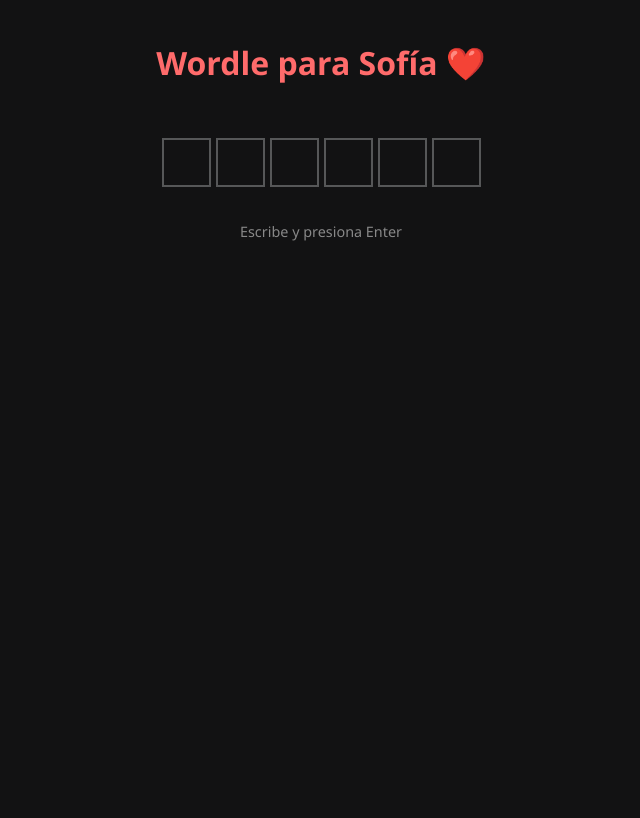
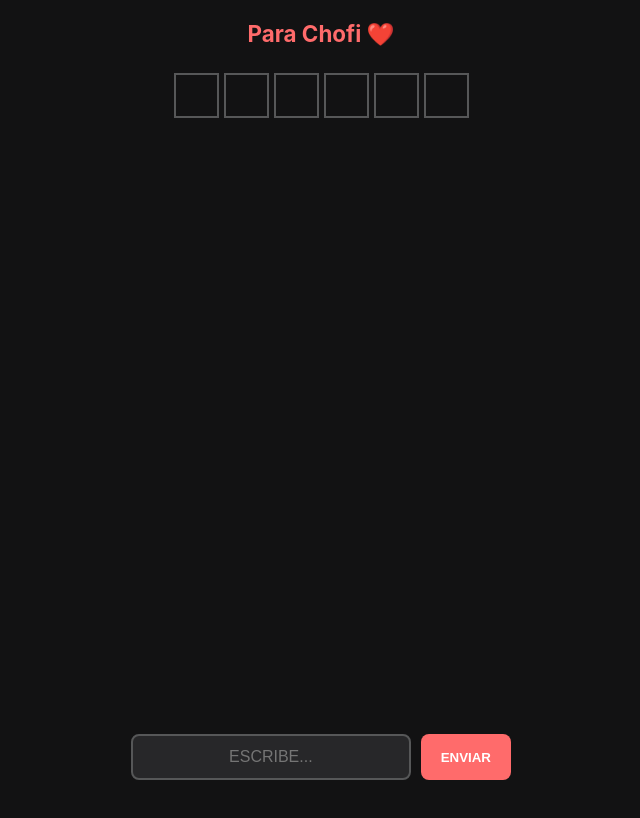
Before and after one commit to IbericaRPoficial/chofi, a plain HTML site: page index.html in a window 1280 px wide. Shown: the whole page, without its empty margins (319-959 px from the left). Drawn offline with nearby package versions, Linux system fonts and the light colour scheme.

Commit message:
Update index.html

```diff
--- a/index.html
+++ b/index.html
@@ -2,7 +2,7 @@
 <html lang="es">
 <head>
     <meta charset="UTF-8">
-    <meta name="viewport" content="width=device-width, initial-scale=1.0">
+    <meta name="viewport" content="width=device-width, initial-scale=1.0, maximum-scale=1.0, user-scalable=0">
     <title>Para Chofi ❤️</title>
     <script src="https://cdn.jsdelivr.net/npm/canvas-confetti@1.5.1/dist/confetti.browser.min.js"></script>
     <style>
@@ -15,63 +15,105 @@
             --border: #565758;
         }
 
+        * { box-sizing: border-box; touch-action: manipulation; }
+
         body {
             background-color: var(--bg);
             color: white;
-            font-family: 'Segoe UI', sans-serif;
+            font-family: -apple-system, BlinkMacSystemFont, "Segoe UI", Roboto, Helvetica, Arial, sans-serif;
             display: flex;
             flex-direction: column;
             align-items: center;
-            padding: 20px;
+            padding: 10px;
+            margin: 0;
             min-height: 100vh;
-            margin: 0;
         }
 
-        h1 { color: var(--pink); margin-bottom: 5px; }
+        h1 { color: var(--pink); font-size: 1.4rem; margin: 10px 0; }
 
         #sentence-progress {
-            margin-bottom: 20px;
-            font-size: 1.2rem;
+            margin-bottom: 15px;
+            font-size: 1rem;
             text-align: center;
-            min-height: 1.5em;
             color: var(--correct);
             font-weight: bold;
+            padding: 0 10px;
+        }
+
+        #game-container {
+            flex-grow: 1;
+            display: flex;
+            flex-direction: column;
+            align-items: center;
+            width: 100%;
+            overflow-y: auto;
+            margin-bottom: 20px;
         }
 
         .grid-container {
             display: flex;
             flex-direction: column;
             gap: 5px;
-            margin-bottom: 20px;
         }
 
         .row {
             display: flex;
             gap: 5px;
+            justify-content: center;
         }
 
         .tile {
-            width: 45px;
-            height: 45px;
+            width: 11vw;
+            height: 11vw;
+            max-width: 45px;
+            max-height: 45px;
             border: 2px solid var(--border);
             display: flex;
             align-items: center;
             justify-content: center;
-            font-size: 1.4rem;
+            font-size: 1.2rem;
             font-weight: bold;
             text-transform: uppercase;
             transition: all 0.2s;
         }
 
-        .tile.correct { background-color: var(--correct); border-color: var(--correct); }
-        .tile.present { background-color: var(--present); border-color: var(--present); }
-        .tile.absent { background-color: var(--absent); border-color: var(--absent); }
+        .tile.correct { background-color: var(--correct); border-color: var(--correct); color: white; }
+        .tile.present { background-color: var(--present); border-color: var(--present); color: white; }
+        .tile.absent { background-color: var(--absent); border-color: var(--absent); color: white; }
         .tile.typing { border-color: #818384; transform: scale(1.05); }
 
+        .controls {
+            width: 100%;
+            max-width: 400px;
+            display: flex;
+            gap: 10px;
+            padding: 10px;
+            background: #121213;
+            position: sticky;
+            bottom: 0;
+        }
+
         input {
-            position: absolute;
-            opacity: 0;
-            pointer-events: none;
+            flex-grow: 1;
+            background: #272729;
+            border: 2px solid var(--border);
+            border-radius: 8px;
+            color: white;
+            padding: 12px;
+            font-size: 1rem;
+            text-align: center;
+            outline: none;
+            text-transform: uppercase;
+        }
+
+        button {
+            background-color: var(--pink);
+            color: white;
+            border: none;
+            border-radius: 8px;
+            padding: 0 20px;
+            font-weight: bold;
+            cursor: pointer;
         }
 
         #final-modal {
@@ -82,13 +124,13 @@
             transform: translate(-50%, -50%);
             background: white;
             color: #121213;
-            padding: 40px;
+            padding: 30px;
             border-radius: 20px;
             text-align: center;
             z-index: 100;
             box-shadow: 0 0 50px var(--pink);
-            width: 80%;
-            max-width: 400px;
+            width: 90%;
+            max-width: 350px;
         }
 
         .shake { animation: shake 0.5s; }
@@ -99,18 +141,24 @@
         }
     </style>
 </head>
-<body onclick="document.getElementById('hidden-input').focus()">
+<body>
 
-    <h1>Wordle para Sofía ❤️</h1>
+    <h1>Para Chofi ❤️</h1>
     <div id="sentence-progress"></div>
+
+    <div id="game-container">
         <div id="game-grid" class="grid-container"></div>
+    </div>
 
-    <input type="text" id="hidden-input" autofocus>
-    <p id="hint" style="color: #888; font-size: 0.9rem;">Escribe y presiona Enter</p>
+    <div class="controls">
+        <input type="text" id="guess-input" placeholder="Escribe..." autocomplete="off" spellcheck="false">
+        <button id="submit-btn">ENVIAR</button>
+    </div>
 
     <div id="final-modal">
-        <h2 style="color: var(--pink);">¡Te quiero mucho Chofi! ❤️</h2>
-        <p id="full-phrase" style="margin-top: 20px; font-weight: bold;"></p>
+        <h2 style="color: var(--pink); margin-bottom: 10px;">¡Te quiero mucho Chofi! ❤️</h2>
+        <p id="full-phrase" style="font-style: italic; line-height: 1.4;"></p>
+        <button onclick="location.reload()" style="margin-top: 20px; padding: 10px; width: 100%;">Jugar otra vez</button>
     </div>
 
     <script>
@@ -119,19 +167,18 @@
         let pastGuesses = [];
 
         const grid = document.getElementById('game-grid');
-        const input = document.getElementById('hidden-input');
+        const input = document.getElementById('guess-input');
+        const btn = document.getElementById('submit-btn');
         const progress = document.getElementById('sentence-progress');
 
         function render() {
             grid.innerHTML = '';
             const target = phrase[currentIdx].toUpperCase();
 
-            // 1. Dibujar intentos pasados
             pastGuesses.forEach(guess => {
                 const row = document.createElement('div');
                 row.className = 'row';
                 const colors = getColors(guess, target);
-
                 guess.split('').forEach((letter, i) => {
                     const tile = document.createElement('div');
                     tile.className = `tile ${colors[i]}`;
@@ -141,12 +188,10 @@
                 grid.appendChild(row);
             });
 
-            // 2. Dibujar fila actual
             if (currentIdx < phrase.length) {
                 const currentRow = document.createElement('div');
-                currentRow.className = 'row active-row';
+                currentRow.className = 'row';
                 const currentVal = input.value.toUpperCase().substring(0, target.length);
-
                 for (let i = 0; i < target.length; i++) {
                     const tile = document.createElement('div');
                     tile.className = 'tile' + (currentVal[i] ? ' typing' : '');
@@ -154,7 +199,10 @@
                     currentRow.appendChild(tile);
                 }
                 grid.appendChild(currentRow);
+                input.maxLength = target.length;
             }
+            // Auto-scroll al final
+            grid.parentElement.scrollTop = grid.parentElement.scrollHeight;
         }
 
         function getColors(guess, target) {
@@ -178,16 +226,13 @@
             return res;
         }
 
-        input.addEventListener('input', render);
-
-        input.addEventListener('keydown', (e) => {
-            if (e.key === 'Enter') {
+        function handleSubmit() {
             const target = phrase[currentIdx].toUpperCase();
-                const guess = input.value.toUpperCase();
+            const guess = input.value.toUpperCase().trim();
 
             if (guess.length !== target.length) {
-                    grid.lastChild.classList.add('shake');
-                    setTimeout(() => grid.lastChild.classList.remove('shake'), 500);
+                input.classList.add('shake');
+                setTimeout(() => input.classList.remove('shake'), 500);
                 return;
             }
 
@@ -203,22 +248,31 @@
             }
             render();
         }
-        });
+
+        input.addEventListener('input', render);
+        input.addEventListener('keypress', (e) => { if (e.key === 'Enter') handleSubmit(); });
+        btn.addEventListener('click', handleSubmit);
 
         function showWin() {
+            document.querySelector('.controls').style.display = 'none';
             document.getElementById('final-modal').style.display = 'block';
             document.getElementById('full-phrase').textContent = `"${phrase.join(' ')}"`;
-            document.getElementById('hint').style.display = 'none';
-            confetti({
-                particleCount: 150,
-                spread: 70,
-                origin: { y: 0.6 },
-                colors: ['#ff6b6b', '#6aaa64', '#ffffff']
-            });
+
+            const duration = 15 * 1000;
+            const animationEnd = Date.now() + duration;
+            const defaults = { startVelocity: 30, spread: 360, ticks: 60, zIndex: 0 };
+
+            function randomInRange(min, max) { return Math.random() * (max - min) + min; }
+
+            const interval = setInterval(function() {
+                const timeLeft = animationEnd - Date.now();
+                if (timeLeft <= 0) return clearInterval(interval);
+                const particleCount = 50 * (timeLeft / duration);
+                confetti(Object.assign({}, defaults, { particleCount, origin: { x: randomInRange(0.1, 0.3), y: Math.random() - 0.2 } }));
+                confetti(Object.assign({}, defaults, { particleCount, origin: { x: randomInRange(0.7, 0.9), y: Math.random() - 0.2 } }));
+            }, 250);
         }
 
-        // Focus infinito
-        document.body.addEventListener('click', () => input.focus());
         render();
     </script>
 </body>
```
Lines whose indentation alone changed are shown as unchanged.
